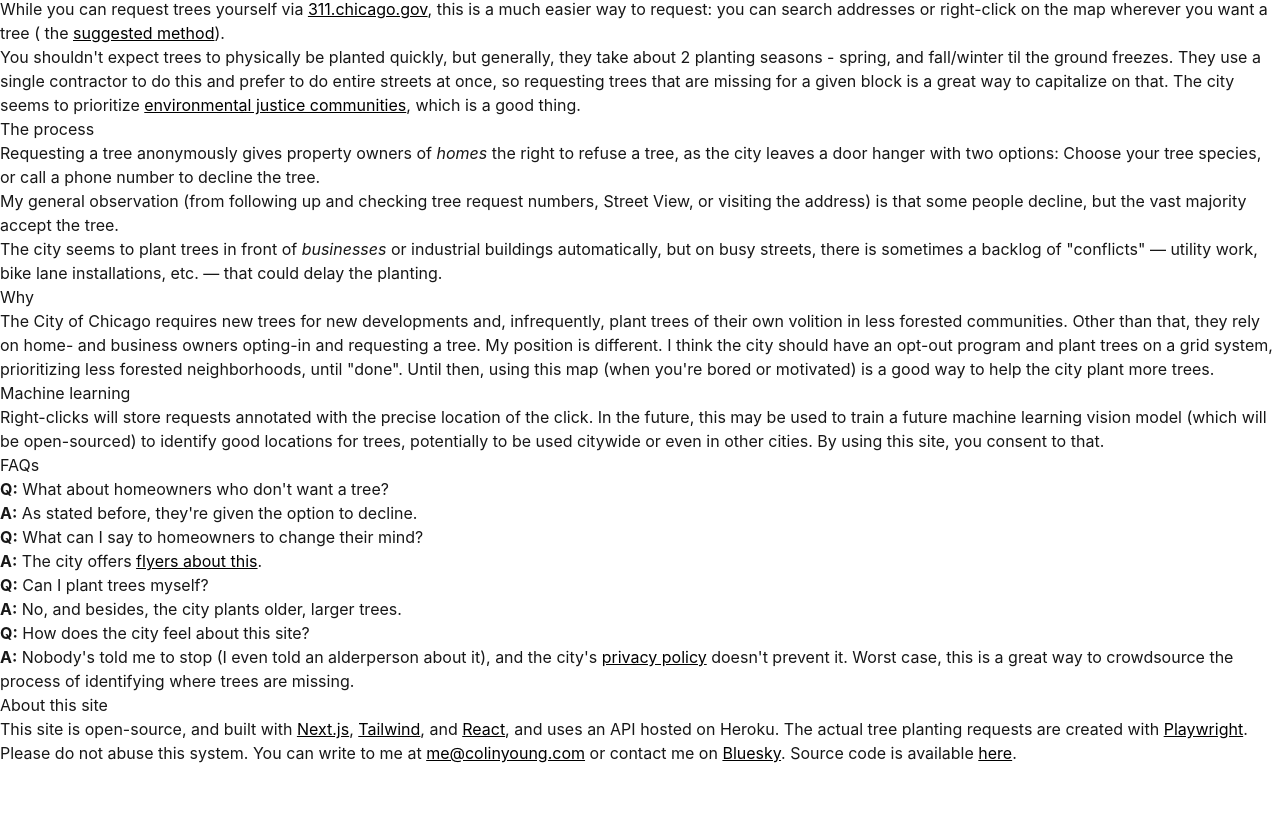
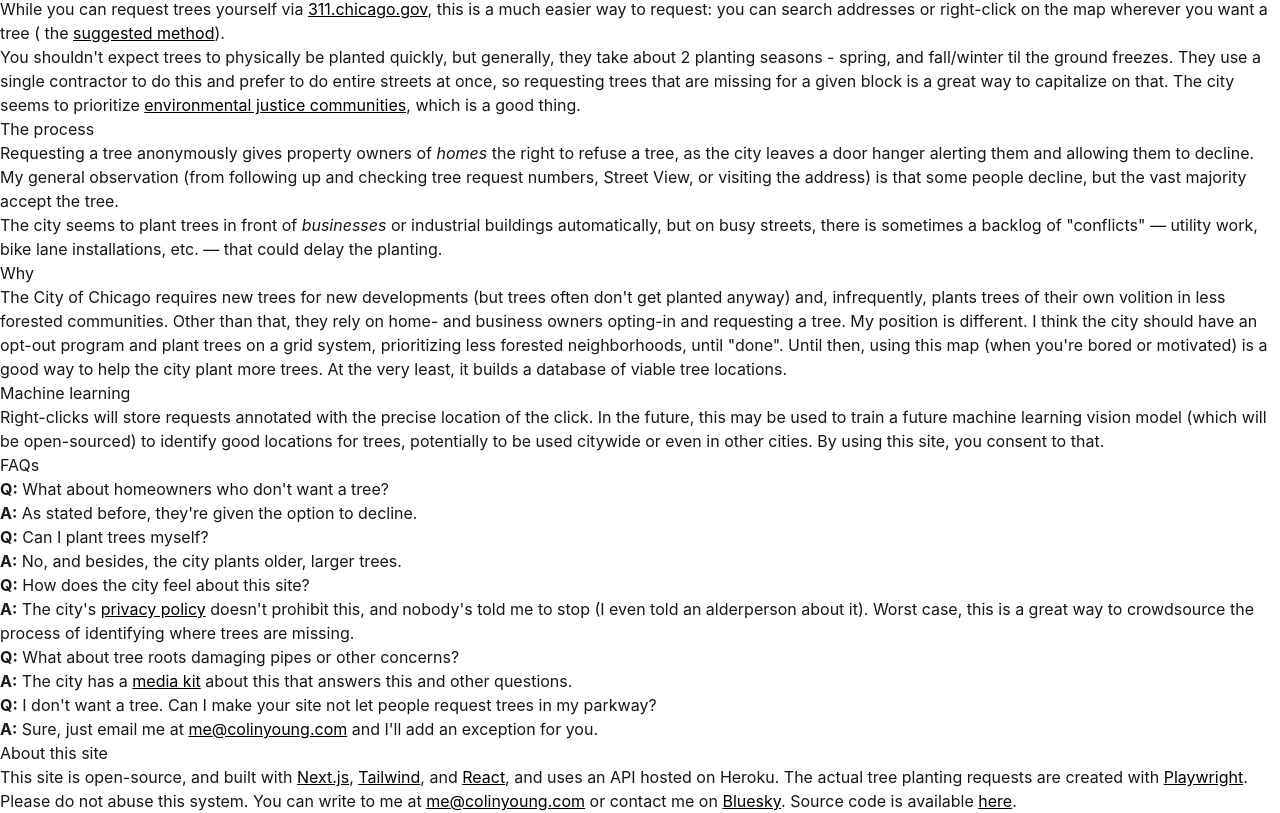
Before and after one commit to colinyoung/appleseed, a Next.js app in the folder tree-map/: page /info in a window 1280 px wide. Shown: the part 291-1104 px from the top of the page. Before the commit the page ends 1056 px from the top, so only its background shows below. Built offline with nearby package versions, Linux system fonts and the light colour scheme.

Commit message:
Small updates

```diff
--- a/tree-map/src/app/_add-tree-request-form.tsx
+++ b/tree-map/src/app/_add-tree-request-form.tsx
@@ -185,9 +185,9 @@ export default function AddTreeRequestForm({
             <p className="text-md text-gray-300">
               {isMobile
                 ? 'Search addresses to add tree requests. '
-                : 'Point, right-click, and search to add tree requests. '}
+                : 'To add, zoom and right-click (or search). '}
               <Link className="text-white" href="/info">
-                More...
+                About...
               </Link>
             </p>
           </div>
--- a/tree-map/src/app/info/page.tsx
+++ b/tree-map/src/app/info/page.tsx
@@ -54,7 +54,7 @@ export default function Info() {
               height={440}
             />
             <figcaption className="text-sm text-gray-500 text-bold text-center p-2 inline-block">
-              Bad locations are driveways, bus stops, or areas with existing trees.
+              Bad locations are driveways, bus stops, or sidewalks that are too narrow.
             </figcaption>
           </figure>
         </details>
@@ -79,8 +79,7 @@ export default function Info() {
         <h2 className="text-xl font-bold mt-4">The process</h2>
         <p>
           Requesting a tree anonymously gives property owners of <em>homes</em> the right to refuse
-          a tree, as the city leaves a door hanger with two options: Choose your tree species, or
-          call a phone number to decline the tree.
+          a tree, as the city leaves a door hanger alerting them and allowing them to decline.
         </p>
         <p>
           My general observation (from following up and checking tree request numbers, Street View,
@@ -94,12 +93,14 @@ export default function Info() {
         </p>
         <h2 className="text-xl font-bold mt-4">Why</h2>
         <p>
-          The City of Chicago requires new trees for new developments and, infrequently, plant trees
-          of their own volition in less forested communities. Other than that, they rely on home-
-          and business owners opting-in and requesting a tree. My position is different. I think the
-          city should have an opt-out program and plant trees on a grid system, prioritizing less
-          forested neighborhoods, until &quot;done&quot;. Until then, using this map (when
-          you&apos;re bored or motivated) is a good way to help the city plant more trees.
+          The City of Chicago requires new trees for new developments (but trees often don&apos;t
+          get planted anyway) and, infrequently, plants trees of their own volition in less forested
+          communities. Other than that, they rely on home- and business owners opting-in and
+          requesting a tree. My position is different. I think the city should have an opt-out
+          program and plant trees on a grid system, prioritizing less forested neighborhoods, until
+          &quot;done&quot;. Until then, using this map (when you&apos;re bored or motivated) is a
+          good way to help the city plant more trees. At the very least, it builds a database of
+          viable tree locations.
         </p>
         <h2 id="machine-learning" className="text-xl font-bold mt-4">
           Machine learning
@@ -117,15 +118,6 @@ export default function Info() {
           <strong>A:</strong> As stated before, they&apos;re given the option to decline.
         </p>
         <p>
-          <strong>Q:</strong> What can I say to homeowners to change their mind?
-          <br />
-          <strong>A:</strong> The city offers{' '}
-          <a href="https://www.chicago.gov/city/en/sites/our-roots-chicago/home/media-tools.html">
-            flyers about this
-          </a>
-          .
-        </p>
-        <p>
           <strong>Q:</strong> Can I plant trees myself?
           <br />
           <strong>A:</strong> No, and besides, the city plants older, larger trees.
@@ -133,11 +125,28 @@ export default function Info() {
         <p>
           <strong>Q:</strong> How does the city feel about this site?
           <br />
-          <strong>A:</strong> Nobody&apos;s told me to stop (I even told an alderperson about it),
-          and the city&apos;s{' '}
+          <strong>A:</strong> The city&apos;s{' '}
           <a href="https://www.chicago.gov/city/en/general/privacy.html">privacy policy</a>{' '}
-          doesn&apos;t prevent it. Worst case, this is a great way to crowdsource the process of
-          identifying where trees are missing.
+          doesn&apos;t prohibit this, and nobody&apos;s told me to stop (I even told an alderperson
+          about it). Worst case, this is a great way to crowdsource the process of identifying where
+          trees are missing.
+        </p>
+        <p>
+          <strong>Q:</strong> What about tree roots damaging pipes or other concerns?
+          <br />
+          <strong>A:</strong> The city has a{' '}
+          <a href="https://www.chicago.gov/city/en/sites/our-roots-chicago/home/media-tools.html">
+            media kit
+          </a>{' '}
+          about this that answers this and other questions.
+        </p>
+        <p>
+          <strong>Q:</strong> I don&apos;t want a tree. Can I make your site not let people request
+          trees in my parkway?
+          <br />
+          <strong>A:</strong> Sure, just email me at{' '}
+          <a href="mailto:me@colinyoung.com">me@colinyoung.com</a> and I&apos;ll add an exception
+          for you.
         </p>
         <h2 className="text-xl font-bold mt-4">About this site</h2>
         <p>
```
